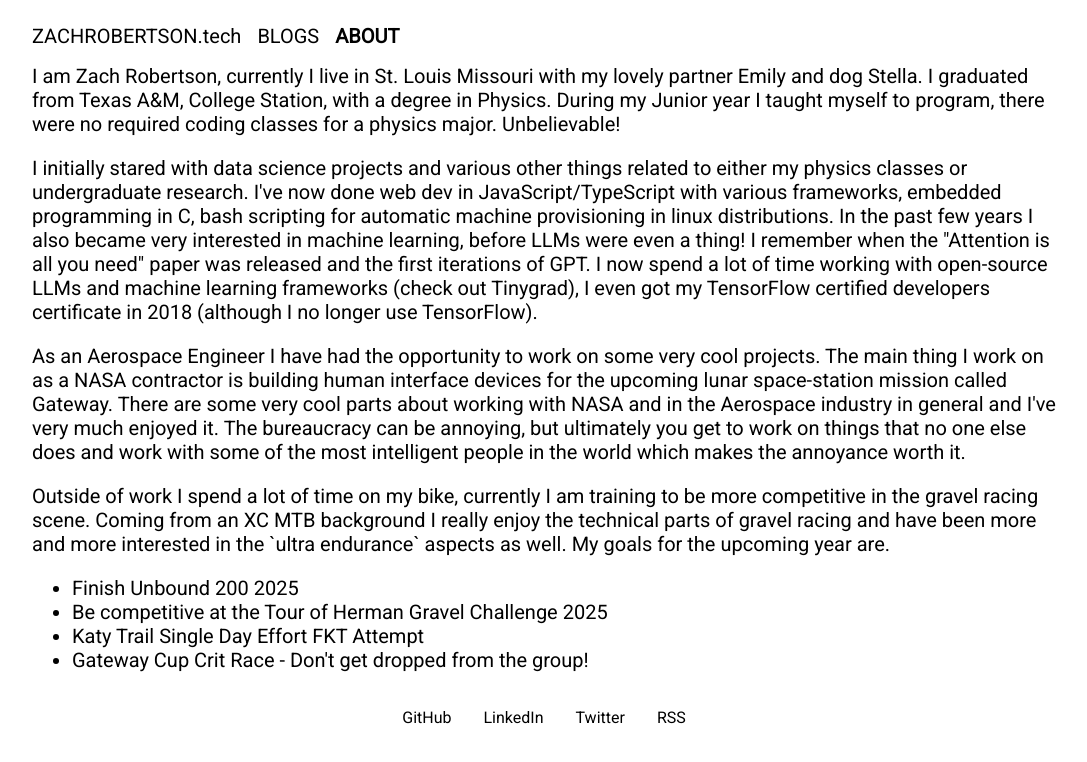
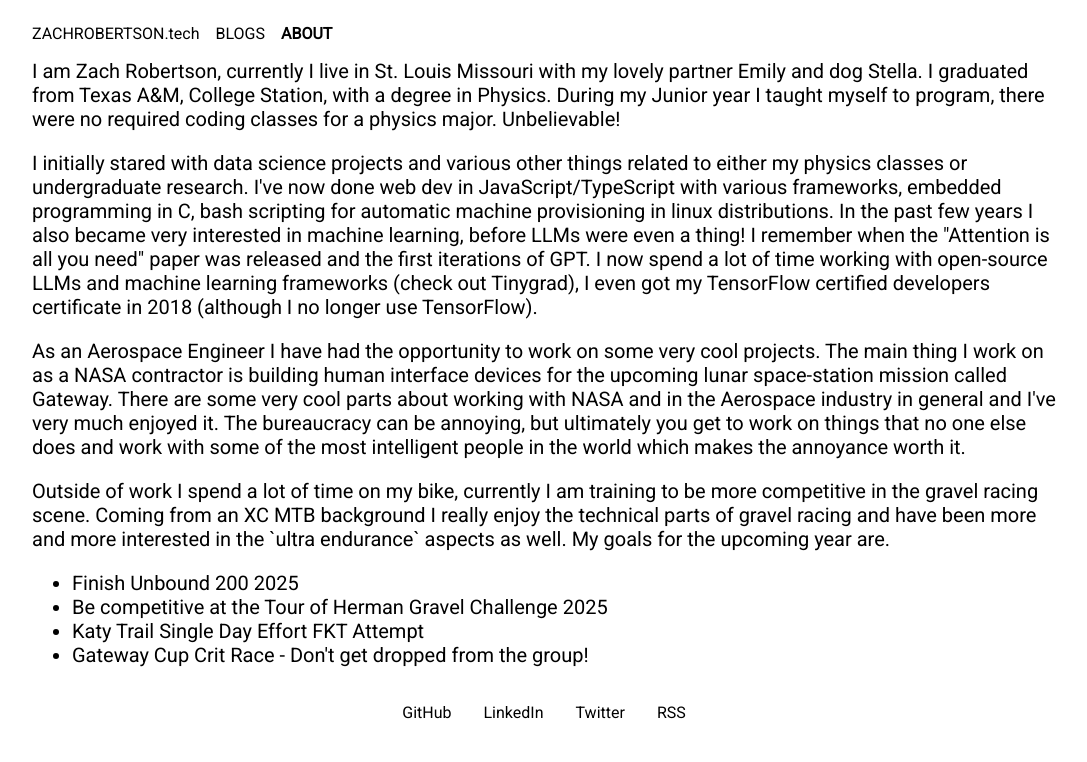
Before and after one commit to zachrobertson/zachrobertson.tech, a Next.js app: page /about in a window 1280 px wide. Shown: the top 762 px of the page, without its empty margins (96-1183 px from the left). Built offline with nearby package versions, Linux system fonts and the light colour scheme.

Commit message:
nextjs refactor: fix react hydration issue, force SSR when using the StravaGraph component

```diff
--- a/next.config.mjs
+++ b/next.config.mjs
@@ -1,4 +1,8 @@
 /** @type {import('next').NextConfig} */
-const nextConfig = {};
+const nextConfig = {
+    compiler: {
+        styledComponents: true,
+    }
+};
 
 export default nextConfig;
--- a/src/components/header.tsx
+++ b/src/components/header.tsx
@@ -1,9 +1,7 @@
 import React from 'react';
 import Link from 'next/link';
-import { useRouter } from 'next/router';
 import styled from 'styled-components';
 
-const listItemFontSize = `1.25rem`; // Lowered font size
 
 const StyledHeader = styled.div`
     display: flex;
@@ -19,7 +17,6 @@ const StyledHeader = styled.div`
 `;
 
 const StyledListItem = styled.li<{ $isActive: boolean }>`
-    font-size : ${listItemFontSize}; // Lowered font size
     justify-content: center;
     list-style-type: none;
     font-weight: ${({ $isActive }) => ($isActive ? 'bold' : 'normal')};
@@ -41,23 +38,21 @@ const StyledListItem = styled.li<{ $isActive: boolean }>`
     }
 `;
 
-function Header() {
-    const router = useRouter();
-
+function Header(props: { pageName: string }) {
     return (
         <StyledHeader>
             <ul>
-                <StyledListItem $isActive={router.pathname === "/"}>
+                <StyledListItem key="index" $isActive={props.pageName === "index"}>
                     <Link href='/'>
                         ZACHROBERTSON.tech
                     </Link>
                 </StyledListItem>
-                <StyledListItem $isActive={router.pathname === "/blogs"}>
+                <StyledListItem key="blogs" $isActive={props.pageName === "blogs"}>
                     <Link href="/blogs">
                         BLOGS
                     </Link>
                 </StyledListItem>
-                <StyledListItem $isActive={router.pathname === "/about"}>
+                <StyledListItem key="about" $isActive={props.pageName === "about"}>
                     <Link href="/about">
                         ABOUT
                     </Link>
--- a/src/components/layout.tsx
+++ b/src/components/layout.tsx
@@ -56,15 +56,16 @@ const StyledLayout = styled.div`
 `;
 
 type LayoutProps = {
+    pageName: string;
     children: React.ReactNode;
 };
 
-const Layout: React.FC<LayoutProps> = ({ children }) => {
+const Layout: React.FC<LayoutProps> = ({ children, pageName }) => {
     return (
         <>
             <Global/>
             <StyledLayout>
-                <Header/>
+                <Header pageName={pageName} />
                 {children}
                 <Footer/>
             </StyledLayout>
--- a/src/pages/_document.tsx
+++ b/src/pages/_document.tsx
@@ -1,8 +1,9 @@
-import Document, { Html, Head, Main, NextScript, DocumentContext } from 'next/document';
+import React from 'react';
 import { ServerStyleSheet } from 'styled-components';
+import Document, { Html, Main, Head, NextScript, DocumentContext, DocumentInitialProps } from 'next/document';
 
 export default class MyDocument extends Document {
-  static async getInitialProps(ctx: DocumentContext) {
+  static async getInitialProps(ctx: DocumentContext): Promise<DocumentInitialProps> {
     const sheet = new ServerStyleSheet();
     const originalRenderPage = ctx.renderPage;
 
@@ -41,4 +42,4 @@ export default class MyDocument extends Document {
       </Html>
     );
   }
-};
+}
--- a/src/pages/about.tsx
+++ b/src/pages/about.tsx
@@ -15,7 +15,7 @@ const AboutContainer = styled.div`
 
 export default function AboutPage() {
     return (
-        <Layout>
+        <Layout pageName='about'>
             <AboutContainer>
                 <span>
                     I am Zach Robertson, currently I live in St. Louis Missouri with my lovely partner Emily and dog Stella.
--- a/src/pages/blogs.tsx
+++ b/src/pages/blogs.tsx
@@ -20,7 +20,7 @@ export async function getStaticProps() {
 
 export default function BlogPage (props: BlogProps) {
     return (
-        <Layout>
+        <Layout pageName="blogs">
             <BlogGrid posts={props.allMarkdownData} />
         </Layout>
     );
--- a/src/pages/index.tsx
+++ b/src/pages/index.tsx
@@ -33,7 +33,7 @@ export default function IndexPage (props: IndexProps) {
     const firstSixPosts = props.allMarkdownData.slice(0, 6);
 
     return (
-        <Layout>
+        <Layout pageName="index">
             <AboutSection>
                 I like to ride bikes. If everything goes to plan, quickly<br/>
                 I work in the Aerospace industry as a software engineer.<br/>
```
Also changed, not shown: src/components/blogContainer.tsx (+8 -3 lines), src/components/blogTemplate.tsx (+7 -2 lines).
